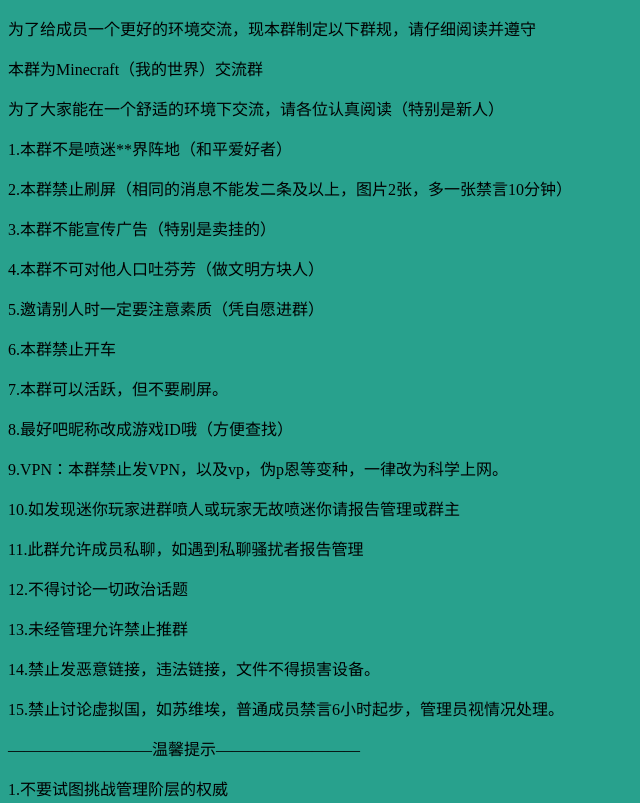
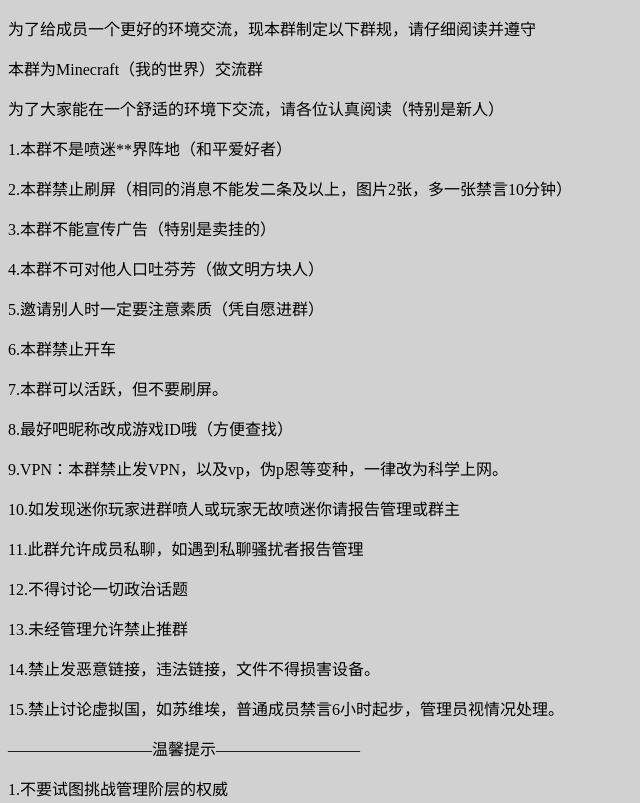
Before and after one commit to lhgzsmc/rules, a plain HTML site: page index.html in a window 1280 px wide. Shown: the top 803 px of the page, without its empty margins (0-640 px from the left). Drawn offline with Linux system fonts and the light colour scheme.

Commit message:
Update index.html

```diff
--- a/index.html
+++ b/index.html
@@ -6,7 +6,7 @@
 <style>
 body
 {
-	background-color:#28a18d;
+	background-color:#d1d1d1;
 }
 </style>
 </head>
```
